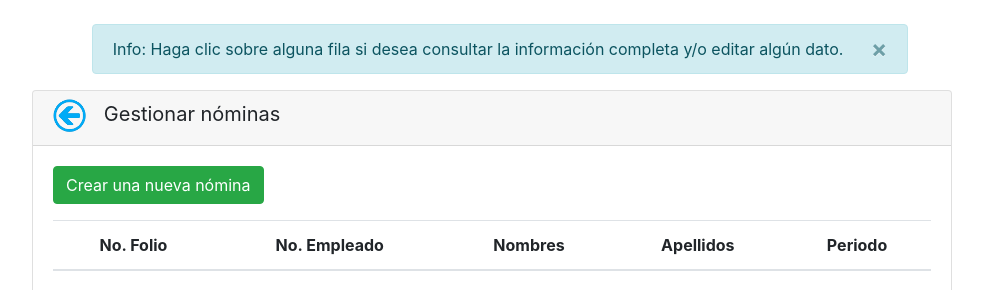
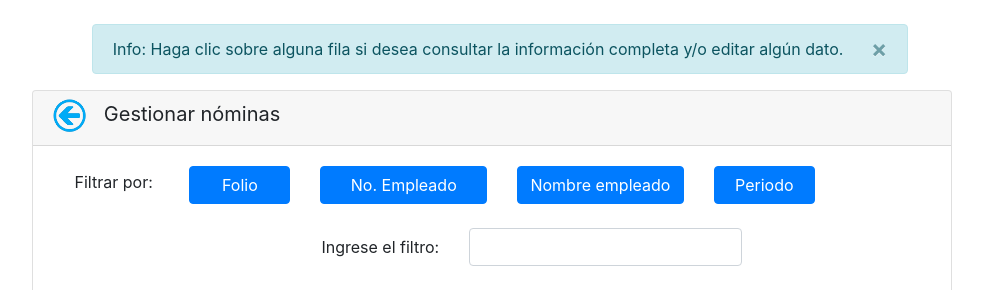
Before and after one commit to CarlosUlisesOchoa/Sistema-de-nomina, a Laravel app: page /nomina in a window 1280 px wide. Shown: the part 192-482 px from the top of the page, without its empty margins (148-1131 px from the left). Run offline with Laravel 8, Linux system fonts and the light colour scheme; a user stored in the database is signed in; data comes from the database, SQL or seed files in the repository; data that the repository does not hold is empty; some libraries are stand-ins or nearby versions.

Commit message:
filtrado en lista nominas

```diff
--- a/resources/views/nomina/listado-nominas.blade.php
+++ b/resources/views/nomina/listado-nominas.blade.php
@@ -1,6 +1,10 @@
 @extends('layouts.app')
 
 @section('title', 'Gestión de nóminas')
+
+@section('extra-css')
+<link href="{{asset('css/paysheet-list.css')}}" rel="stylesheet" type="text/css" />
+@endsection
 
 @section('content')
 
@@ -29,7 +33,36 @@
         <div class="card-body">
 
 
-          <button id="btn-GenerarNomina" class="mb-3 btn btn-success" role="button">Crear una nueva nómina</button>
+          <div class="row mb-3">
+            <div class="col-12 col-md-2 text-center mt-1">
+                  <span>Filtrar por:</span>
+            </div>
+            <div class="col-10 px-0 mx-0">
+              <div class="row justify-content-start">
+                <div class="col-xs-12 pb-2 col-md-6 col-lg-4 col-xl-2 pb-xl-0">
+                  <button class="btn btn-primary w-100" role="button">Folio</button>
+                </div>
+                <div class="col-xs-12 pb-2 col-md-6 col-lg-4 col-xl-3 pb-xl-0">
+                  <button class="btn btn-primary w-100" role="button">No. Empleado</button>
+                </div>
+                <div class="col-xs-12 pb-2 col-md-6 col-lg-4 col-xl-3 pb-xl-0">
+                  <button class="btn btn-primary w-100" role="button">Nombre empleado</button>
+                </div>
+                <div class="col-xs-12 pb-2 col-md-6 col-lg-4 col-xl-2 pb-xl-0">
+                  <button class="btn btn-primary w-100" role="button">Periodo</button>
+                </div>
+              </div>
+            </div>
+          </div>
+
+          <div class="form-group row justify-content-center mt-4 mb-4">
+              <label class="col-md-3 col-form-label text-md-right">Ingrese el filtro:</label>
+
+              <div class="col-md-4">
+                  <input id="cta_bancaria" name="cta_bancaria" type="text" class="digits-only form-control" value="" requiered>
+              </div>
+          </div>
+
 
           <div class="table-responsive">
 
```
Also changed, not shown: public/css/paysheet-list.css (added).
